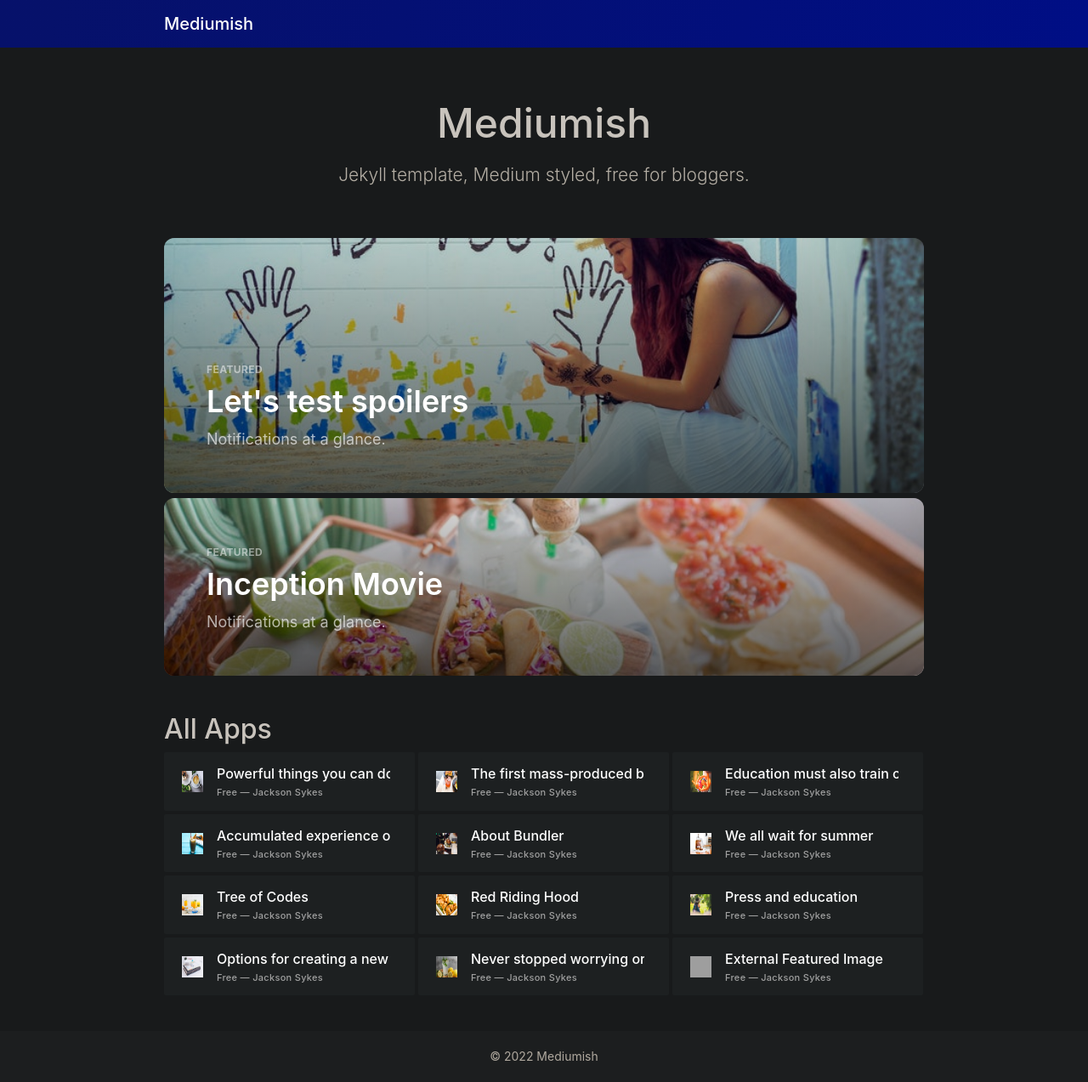
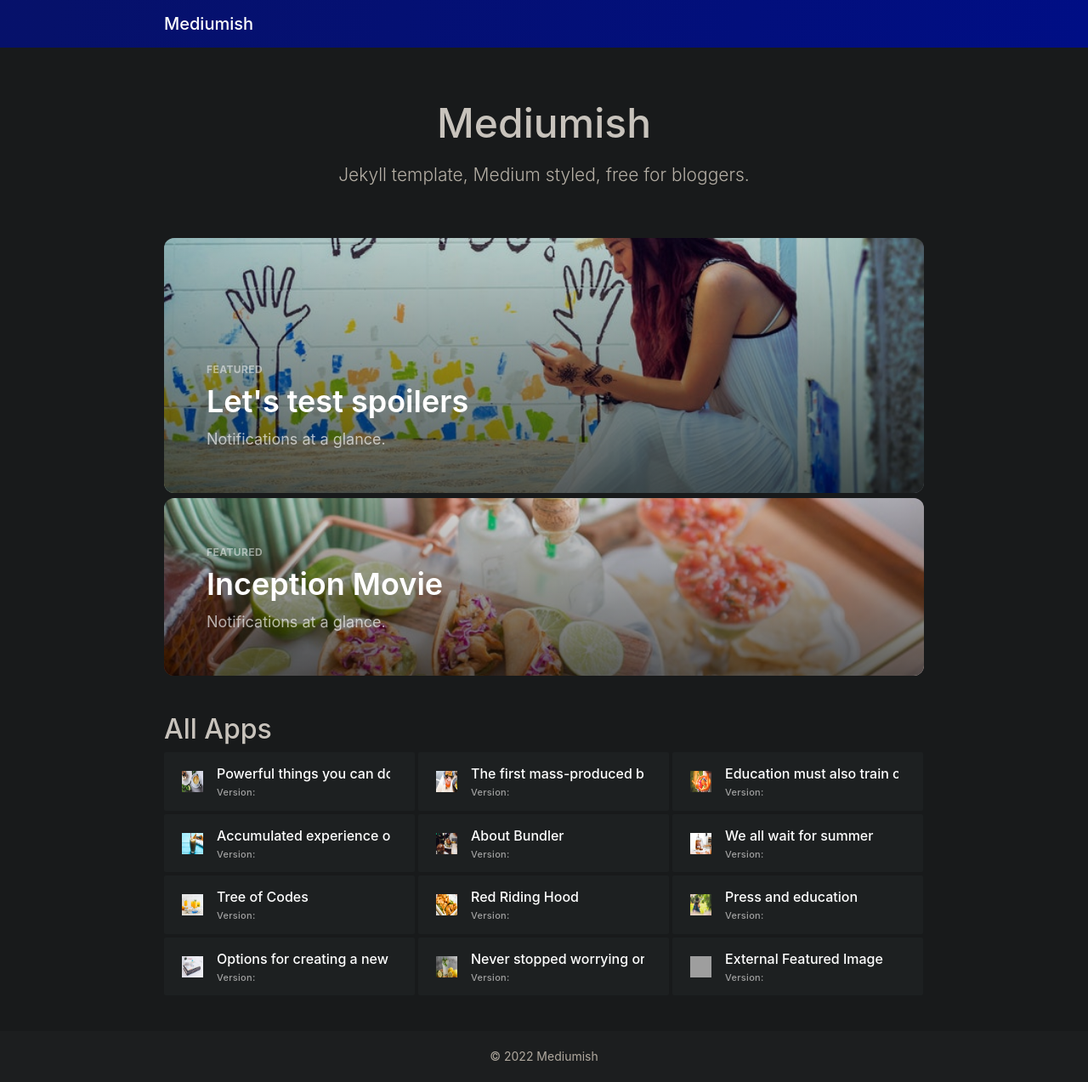
Before and after one commit to AhmadWebTech/ipa, a Jekyll site: the page built from index.html, in a window 1280 px wide. Shown: the whole page at 85% size. Built offline with Jekyll 4.4.1, drawn with Linux system fonts in a browser that asks for light colours; nearby versions of some CDN libraries; the list of posts is cut into pages by our own code; grey boxes are pictures that could not be loaded.

Commit message:
Update postbox.html

```diff
--- a/_includes/postbox.html
+++ b/_includes/postbox.html
@@ -15,7 +15,7 @@
             {% endif %}
             <div class="main">
                 <span class="title">{{ post.title }}</span>
-                <span class="subtitle">Free — Jackson Sykes</span>
+                <span class="subtitle">Version: {{ page.version }}</span>
             </div>
             <div class="chevron"><i class="fas fa-fw fa-chevron-right" aria-hidden="true"></i></div>
         </div>
```
